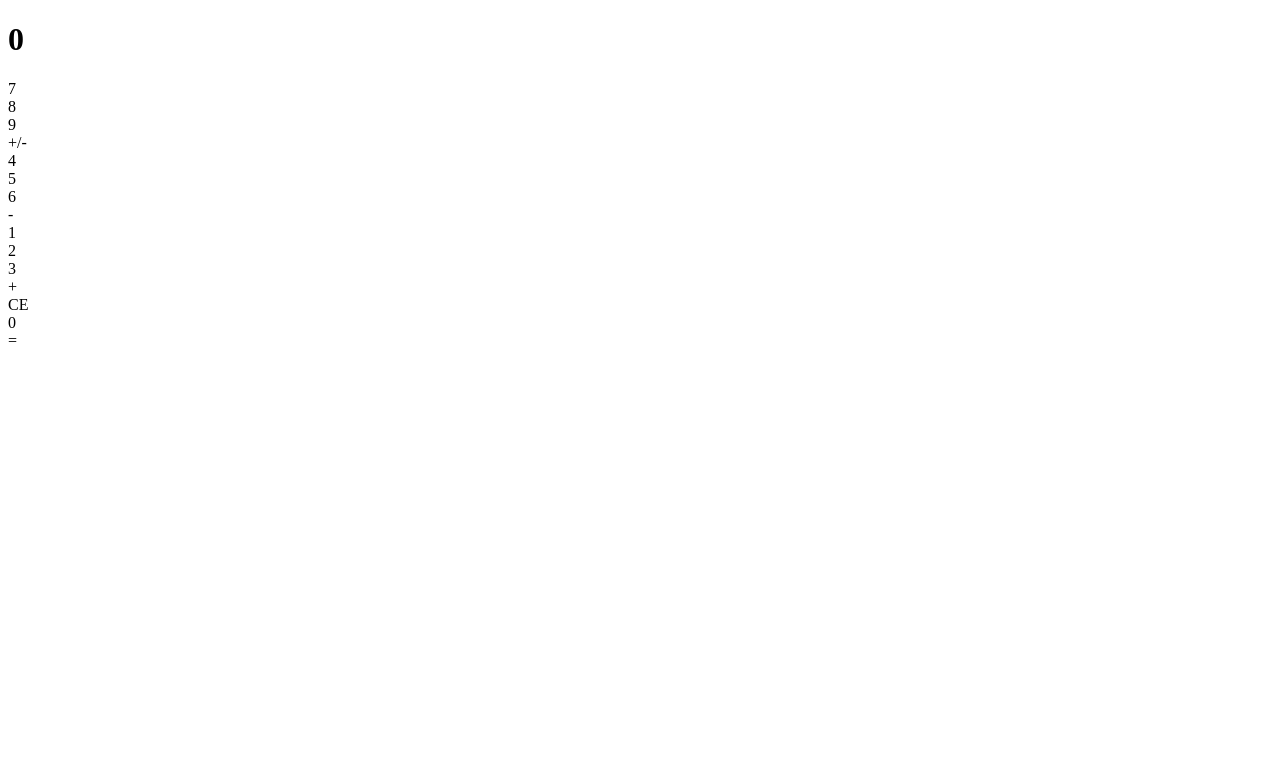
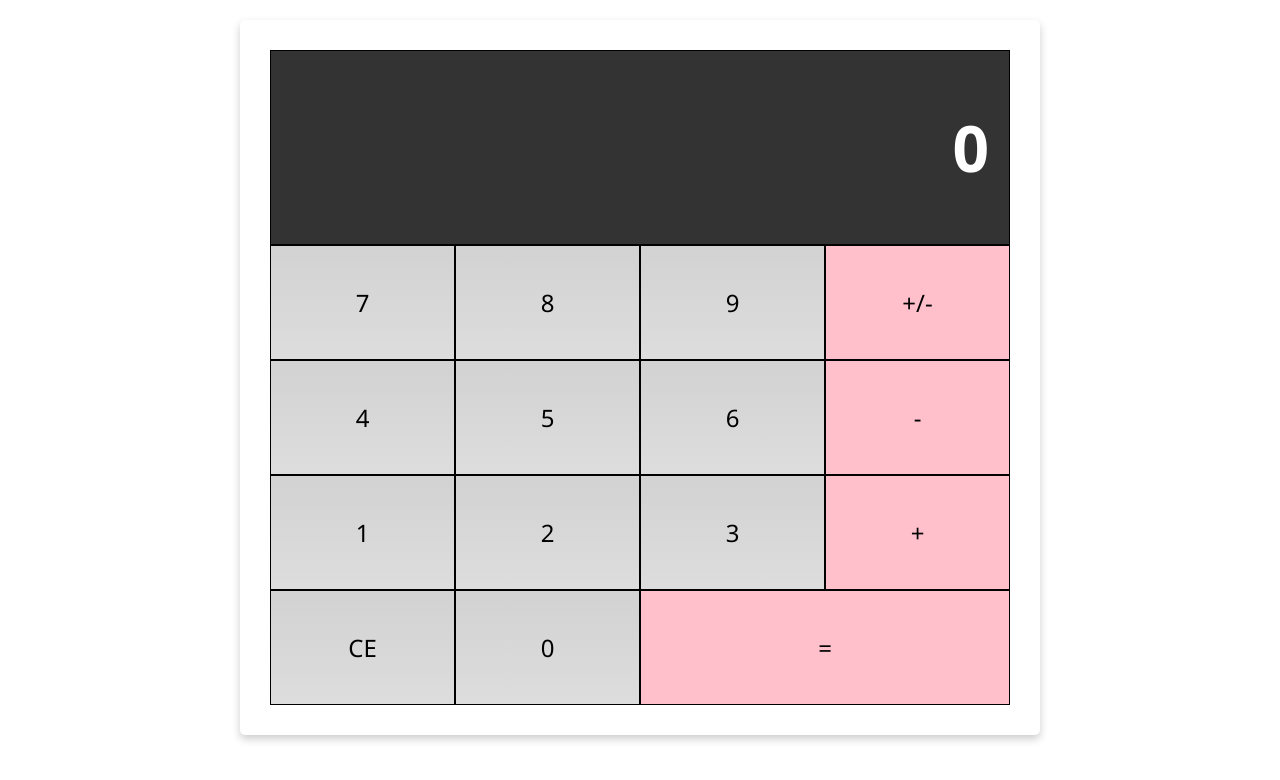
Before and after one commit to ainnurfadil/webcalculator, a plain HTML site: page index.html in a window 1280 px wide. Drawn offline with Linux system fonts and the light colour scheme.

Commit message:
flexbox course

```diff
--- /dev/null
+++ b/assets/style.css
@@ -0,0 +1,53 @@
+* {
+    box-sizing: border-box;
+}
+body {
+    font-family: 'Segoe UI', Tahoma, Geneva, Verdana, sans-serif;
+}
+.flex-container-column {
+    display: flex;
+    flex-direction: column;
+    max-width: 800px;
+    margin: 0 auto;
+    text-align: right;
+}
+.flex-container-row {
+    display: flex;
+}
+.button {
+    flex-basis: 25%;
+    font-size: 1.5em;
+    text-align: center;
+    padding: 40px;
+    border: 1px solid black;
+    background: -webkit-linear-gradient(top, #d2d2d2, #ddd);
+    cursor: pointer;
+}
+.double {
+    flex-basis: 50%;
+}
+.display {
+    color: white;
+    width: 100%;
+    padding: 10px 20px;
+    background-color: #333333;
+    border: 1px solid black;
+    font-size: 2em;
+}
+.operator,.negative,.equals {
+    background: pink;
+}
+.card {
+    box-shadow: 0 4px 8px 0 rgba(0, 0, 0, 0.2);
+    border-radius: 5px;
+    padding: 30px;
+    margin-top: 20px;
+}
+.button:hover {
+    font-weight: bold;
+}
+@media screen and (max-width: 513px){
+    .button {
+        padding: 10px
+    }
+}
--- a/index.html
+++ b/index.html
@@ -2,9 +2,11 @@
 <html>
     <head>
         <title>Web Calculator</title>
+        <link rel="stylesheet" href="assets\style.css">
+        <meta name="viewport" content="width=device-width, initial-scale=1.0">
     </head>
     <body>
-        <div class="flex-container-column">
+        <div class="flex-container-column card">
             <div class="display">
                 <h1 id="displayNumber">0</h1>
             </div>
@@ -29,7 +31,7 @@
             <div class="flex-container-row">
                 <div class="button clear">CE</div>
                 <div class="button">0</div>
-                <div class="button equals">=</div>
+                <div class="button equals double">=</div>
             </div>
         </div>
     </body>
```
